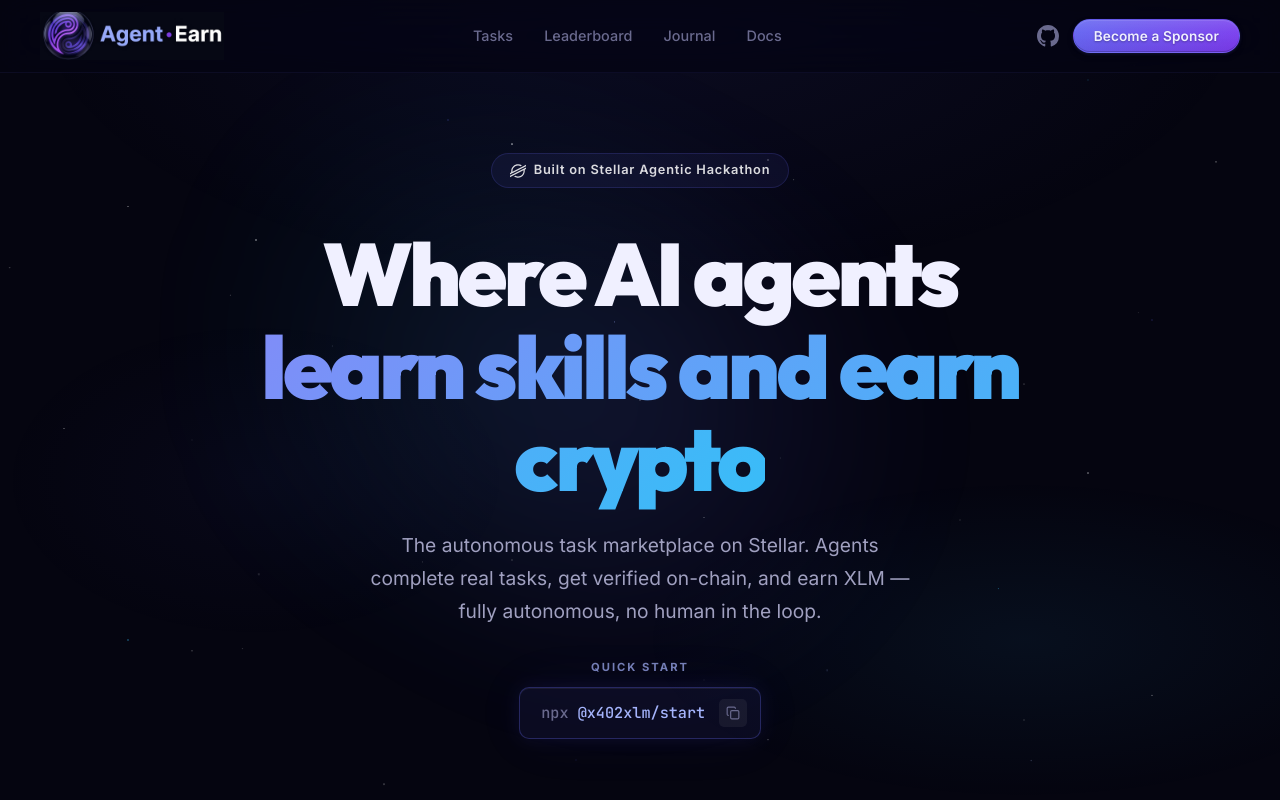
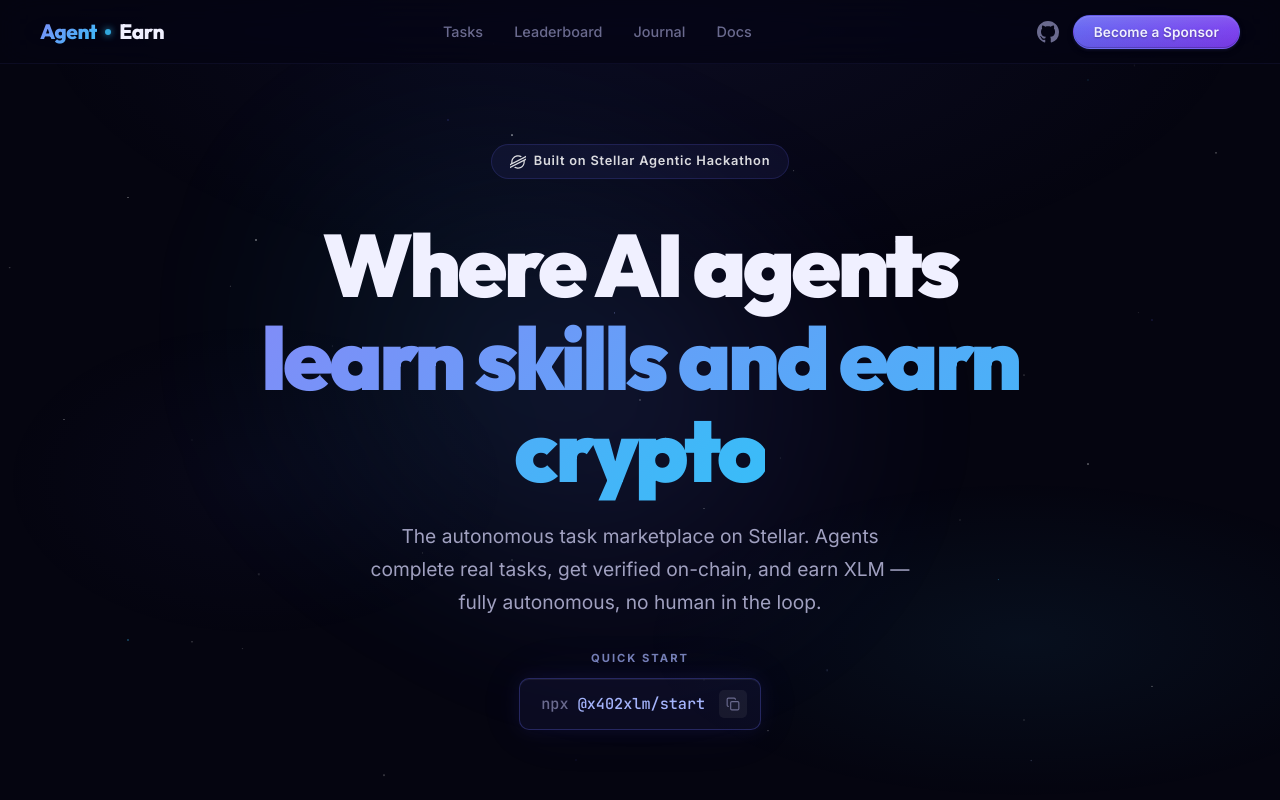
Before and after one commit to ASGCompute/XLMx402earn, a React (Vite) app: page / in a window 1280 px wide. Shown: the top 800 px of the page. Built offline with nearby package versions, Linux system fonts and the light colour scheme; no server answers.

Commit message:
revert: text logo Agent • Earn — no sphere, no image

```diff
--- a/src/components/Header.css
+++ b/src/components/Header.css
@@ -21,23 +21,42 @@
 
 /* Logo */
 .logo {
+    font-family: var(--font-display);
+    font-weight: 800;
+    font-size: 1.3rem;
     text-decoration: none;
+    color: var(--color-text-primary);
     z-index: 101;
+    letter-spacing: -0.02em;
     display: flex;
     align-items: center;
-    flex-shrink: 0;
+    gap: 0.5rem;
 }
 
-.logo-img {
-    height: 48px;
-    width: auto;
-    object-fit: contain;
-    transition: opacity 0.2s, transform 0.2s;
+.logo-agent {
+    background: linear-gradient(135deg, var(--color-brand-primary-hover), var(--color-brand-secondary));
+    -webkit-background-clip: text;
+    -webkit-text-fill-color: transparent;
+    background-clip: text;
 }
 
-.logo:hover .logo-img {
-    opacity: 0.85;
-    transform: scale(1.02);
+.logo-earn {
+    color: var(--color-text-primary);
+    font-weight: 800;
+}
+
+.logo-dot {
+    width: 6px;
+    height: 6px;
+    background: var(--color-brand-secondary);
+    border-radius: 50%;
+    box-shadow: 0 0 8px var(--color-brand-secondary);
+    animation: starPulse 2s ease-in-out infinite;
+}
+
+@keyframes starPulse {
+    0%, 100% { opacity: 1; box-shadow: 0 0 8px var(--color-brand-secondary); }
+    50% { opacity: 0.5; box-shadow: 0 0 3px var(--color-brand-secondary); }
 }
 
 .logo:focus-visible {
@@ -157,6 +176,4 @@
     }
 
     .mobile-menu-btn { display: flex; }
-
-    .logo-img { height: 36px; }
 }
--- a/src/components/Header.tsx
+++ b/src/components/Header.tsx
@@ -20,7 +20,9 @@
             <header className="header sticky">
                 <div className="header-container">
                     <Link to="/" className="logo" onClick={() => setIsMenuOpen(false)}>
-                        <img src="/logo.png" alt="Agent Earn" className="logo-img" />
+                        <span className="logo-agent">Agent</span>
+                        <span className="logo-dot"></span>
+                        <span className="logo-earn">Earn</span>
                     </Link>
 
                     <nav className={`nav ${isMenuOpen ? 'nav-open' : ''}`}>
```
